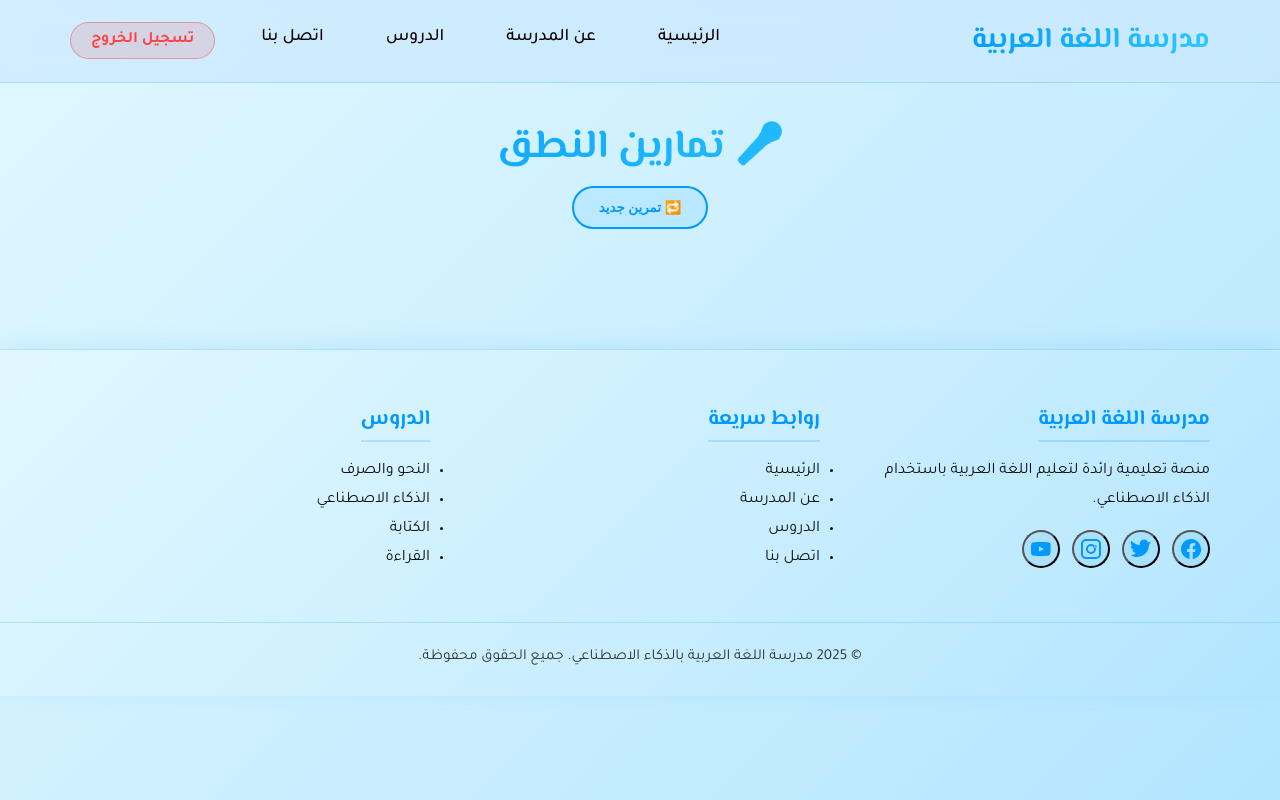
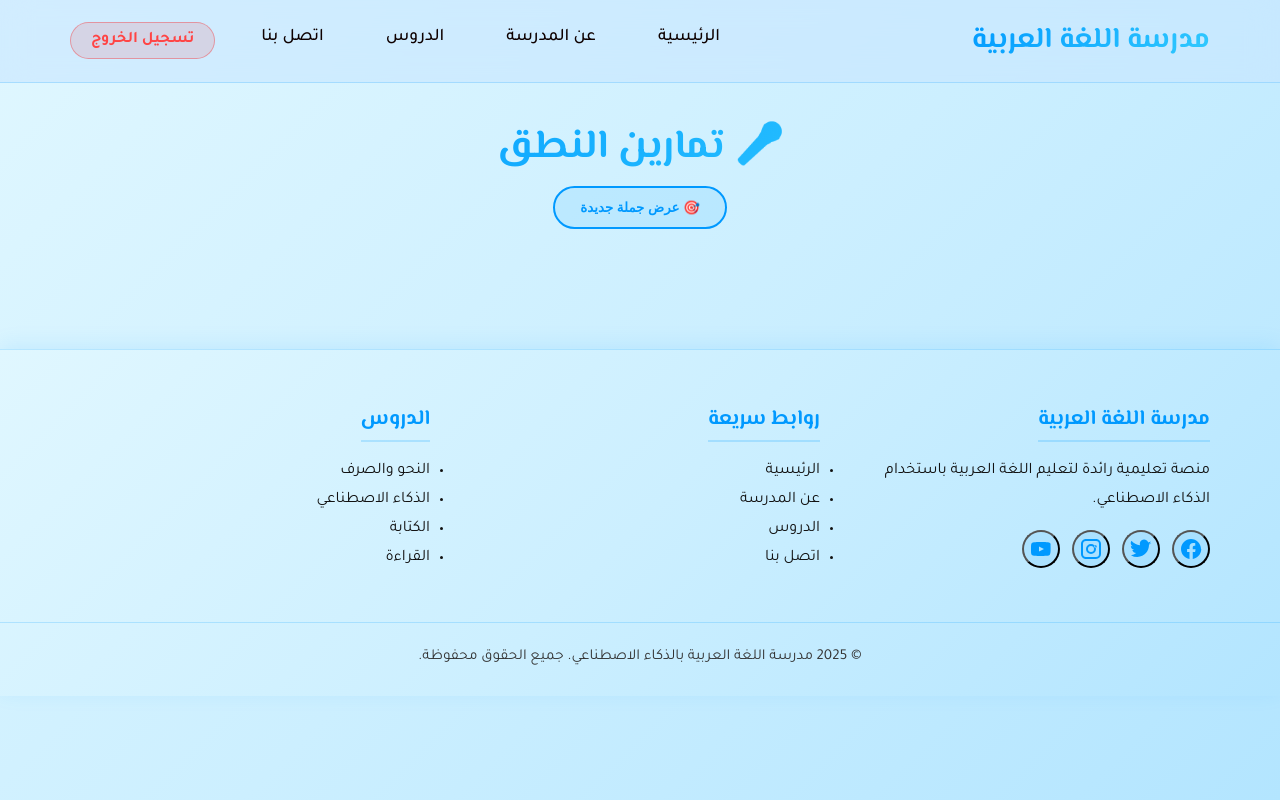
Before and after one commit to marwanbarhoumi/Frontend_Tech_Arabic, a React (Create React App) app: page /pronunciation/1 in a window 1280 px wide. Built offline with nearby package versions, Linux system fonts and the light colour scheme; sample sign-in values are in the browser's storage.

Commit message:
fix spelling route

```diff
--- a/src/components/pages/PronunciationExercise.js
+++ b/src/components/pages/PronunciationExercise.js
@@ -31,7 +31,7 @@ const PronunciationExercise = () => {
   const generateSentence = async () => {
     const token = localStorage.getItem("token");
     const res = await fetch(
-      `${process.env.REACT_APP_API_URL}/api/spelling/exercise/${level}`,
+      `${process.env.REACT_APP_API_URL}/api/pronunciation/exercise/${level}`,
       { headers: { Authorization: `Bearer ${token}` } }
     );
     const data = await res.json();
@@ -143,9 +143,8 @@ const PronunciationExercise = () => {
 
       <div className="spelling-container">
         <h1 className="spelling-title">🎤 تمارين النطق</h1>
-
         <button className="new-text-btn" onClick={generateSentence}>
-          🔁 تمرين جديد
+          🎯 عرض جملة جديدة
         </button>
 
         {exercise && (
```
